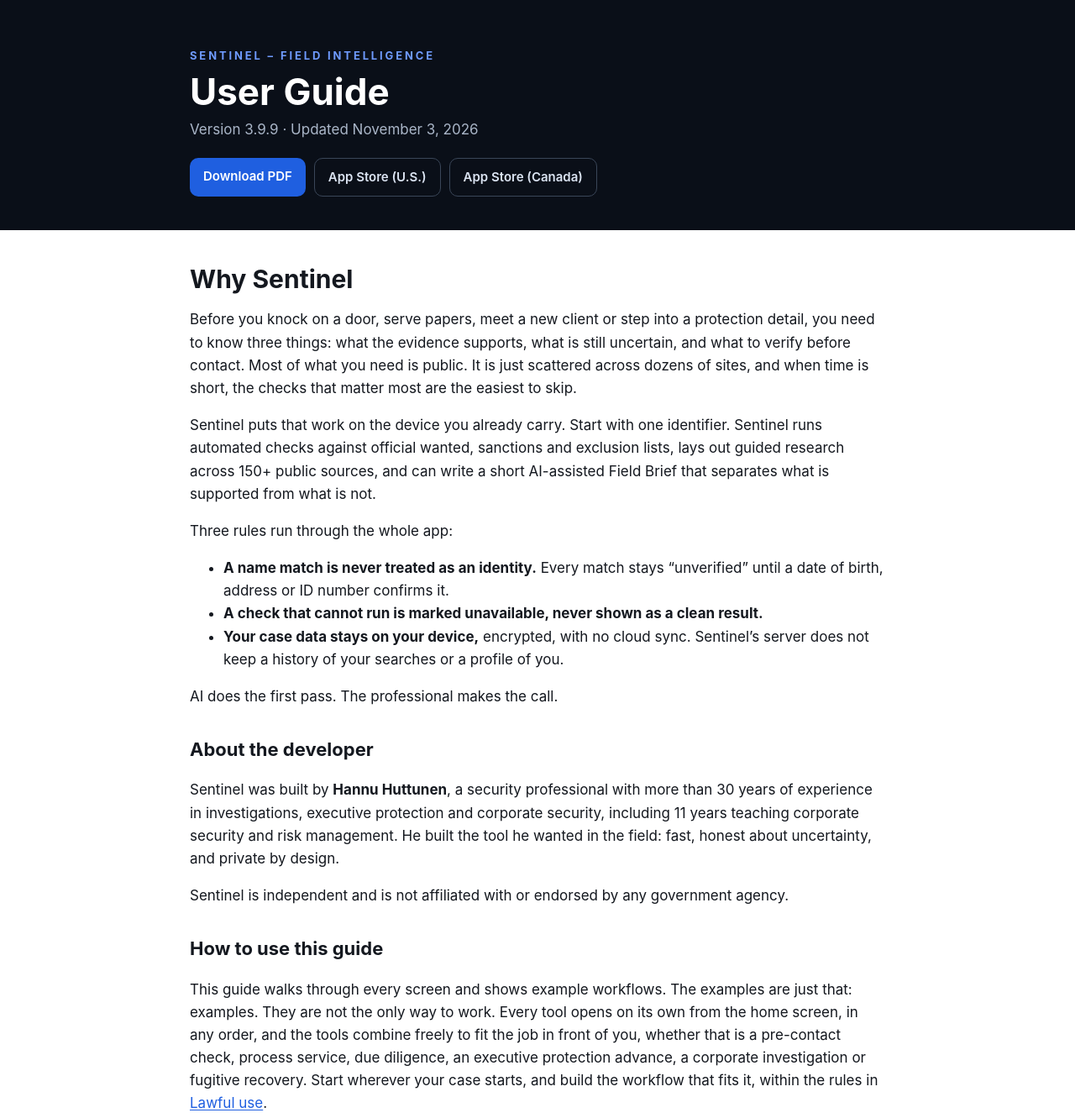
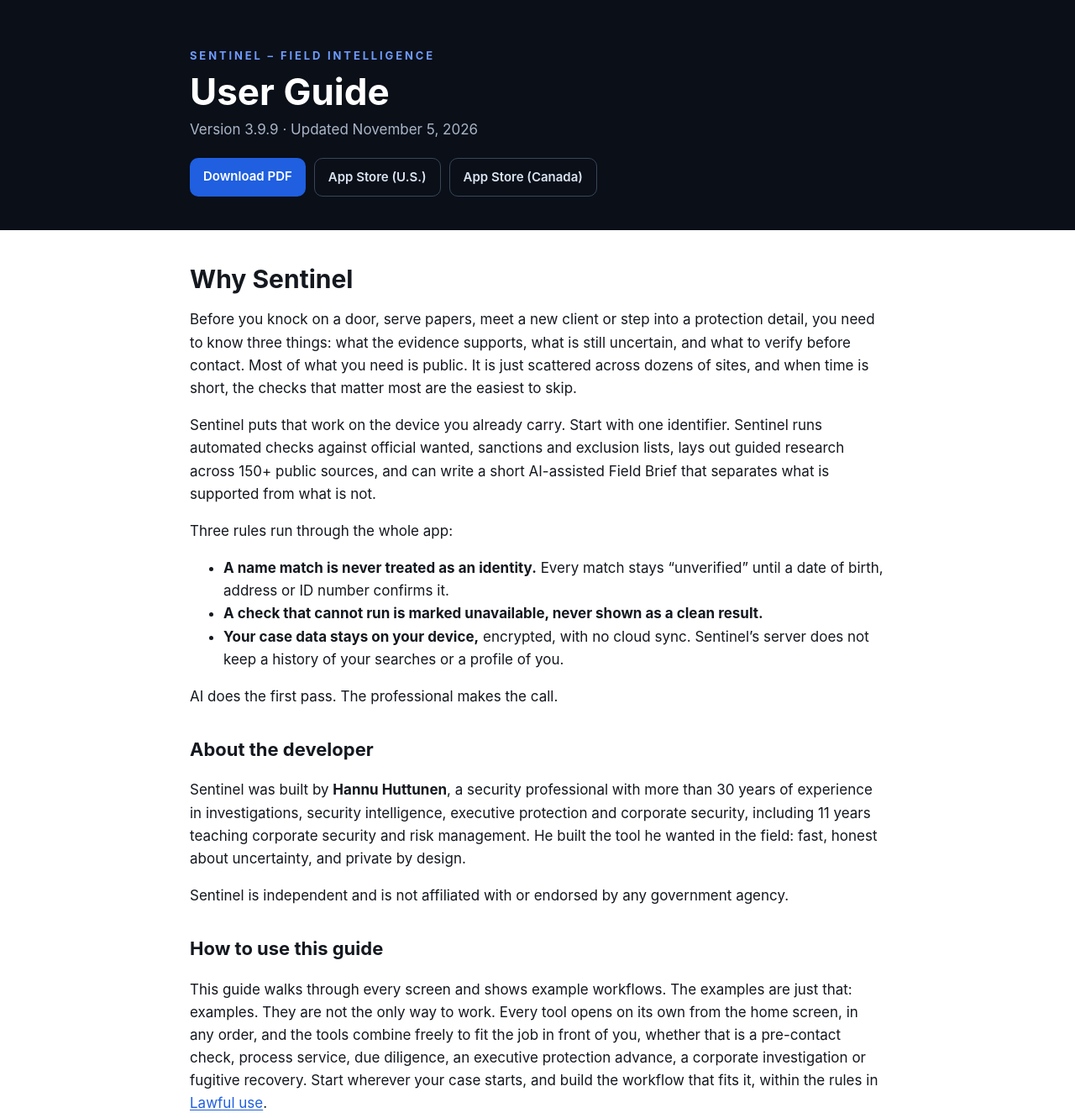
Before and after one commit to SentinelOsint/sentinel-guide, a plain HTML site: page index.html in a window 1280 px wide. Shown: the top 1331 px of the page at 84% size. Drawn offline with Linux system fonts and the light colour scheme.

Commit message:
Add security intelligence to developer bio

```diff
--- a/index.html
+++ b/index.html
@@ -89,7 +89,7 @@ hr{border:0;border-top:1px solid var(--line);margin:40px 0 16px}
   <div class="wrap">
     <p class="kicker">SENTINEL – FIELD INTELLIGENCE</p>
     <h1 class="title">User Guide</h1>
-    <p class="sub">Version 3.9.9 · Updated November 3, 2026</p>
+    <p class="sub">Version 3.9.9 · Updated November 5, 2026</p>
     <p class="actions">
       <a class="btn" href="Sentinel-User-Guide-3.9.9.pdf" download>Download PDF</a>
       <a class="btn ghost" href="https://apps.apple.com/us/app/sentinel-field-intelligence/id6761101801" target="_blank" rel="noopener">App Store (U.S.)</a>
@@ -109,7 +109,7 @@ hr{border:0;border-top:1px solid var(--line);margin:40px 0 16px}
 </ul>
 <p>AI does the first pass. The professional makes the call.</p>
 <h2 id="about-the-developer">About the developer</h2>
-<p>Sentinel was built by <strong>Hannu Huttunen</strong>, a security professional with more than 30 years of experience in investigations, executive protection and corporate security, including 11 years teaching corporate security and risk management. He built the tool he wanted in the field: fast, honest about uncertainty, and private by design.</p>
+<p>Sentinel was built by <strong>Hannu Huttunen</strong>, a security professional with more than 30 years of experience in investigations, security intelligence, executive protection and corporate security, including 11 years teaching corporate security and risk management. He built the tool he wanted in the field: fast, honest about uncertainty, and private by design.</p>
 <p>Sentinel is independent and is not affiliated with or endorsed by any government agency.</p>
 <h2 id="how-to-use-this-guide">How to use this guide</h2>
 <p>This guide walks through every screen and shows example workflows. The examples are just that: examples. They are not the only way to work. Every tool opens on its own from the home screen, in any order, and the tools combine freely to fit the job in front of you, whether that is a pre-contact check, process service, due diligence, an executive protection advance, a corporate investigation or fugitive recovery. Start wherever your case starts, and build the workflow that fits it, within the rules in <a href="#lawful-use">Lawful use</a>.</p>
```
Also changed, not shown: 1 other file.
